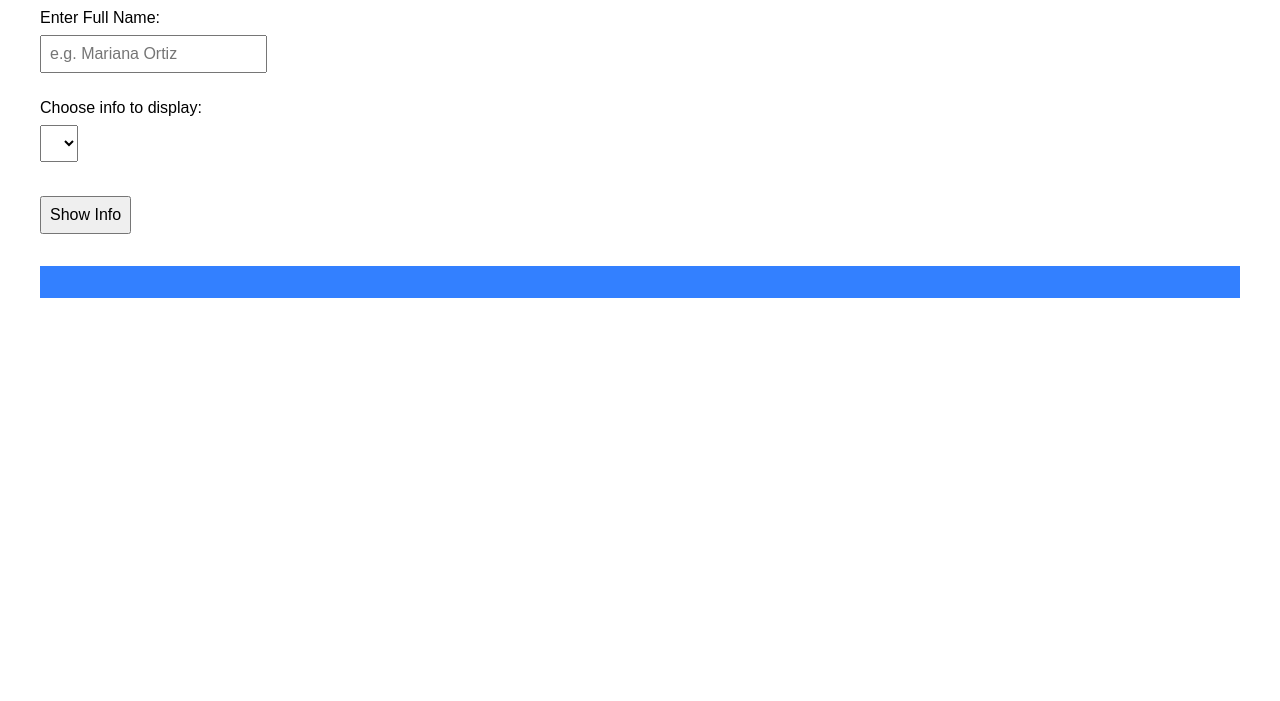
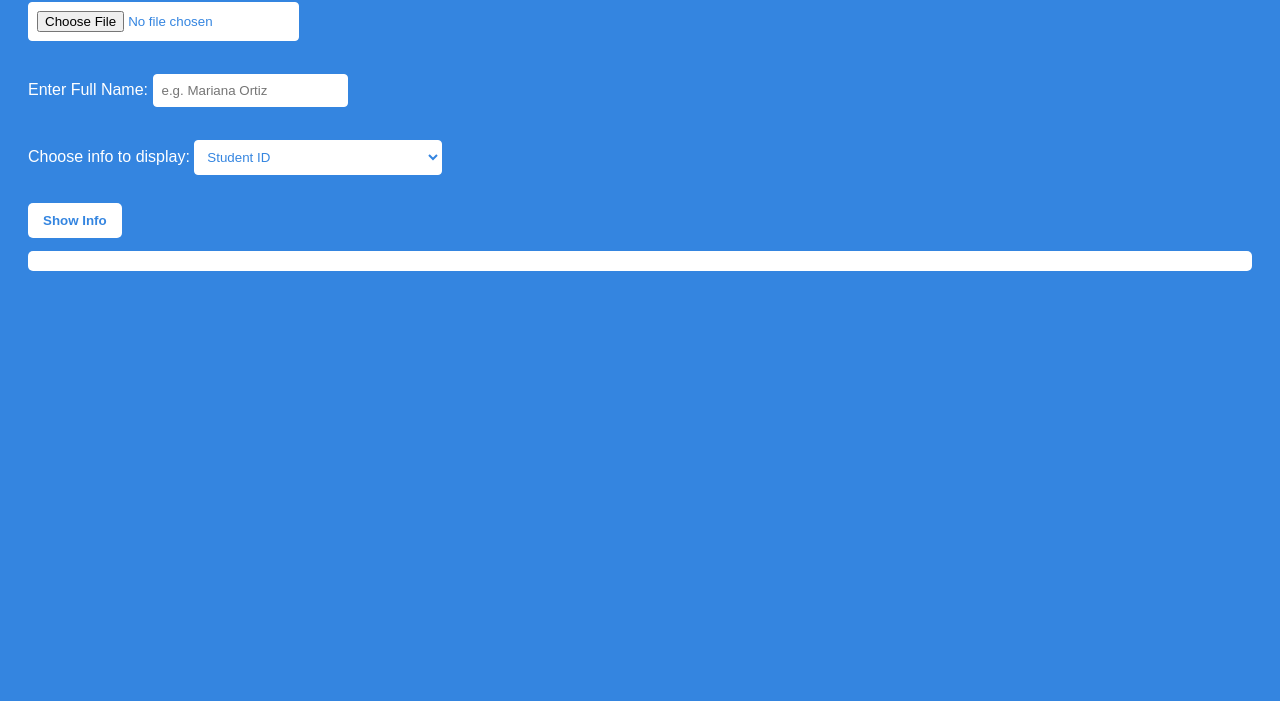
Before and after one commit to Pananana-hub/Pananana-hub.github.io, a plain HTML site: page index.html in a window 1280 px wide. Shown: the part 99-800 px from the top of the page. Drawn offline with Linux system fonts and the light colour scheme; no server answers.

Commit message:
Update index.html

```diff
--- a/index.html
+++ b/index.html
@@ -1,84 +1,124 @@
 <!DOCTYPE html>
 <html lang="en">
 <head>
-  <meta charset="UTF-8" />
+  <meta charset="UTF-8">
   <title>Eaglepedia</title>
+  <script src="https://cdnjs.cloudflare.com/ajax/libs/xlsx/0.18.5/xlsx.full.min.js"></script>
   <style>
     body {
+      background-color: #3485e0;
+      color: white;
       font-family: Arial, sans-serif;
-      padding: 2rem;
+      padding: 20px;
     }
-    input, select, button {
-      margin: 0.5rem 0;
-      padding: 0.5rem;
-      font-size: 1rem;
+
+    h2 {
+      color: white;
     }
-    #output {
-      margin-top: 1.5rem;
-      background: #3380ff;
-      padding: 1rem;
+
+    button {
+      background-color: #ffffff;
+      color: #3485e0;
+      border: none;
+      padding: 10px 15px;
+      border-radius: 5px;
+      cursor: pointer;
+      font-weight: bold;
+    }
+
+    input, select {
+      border: 1px solid #ffffff;
+      padding: 8px;
+      border-radius: 4px;
+      color: #3485e0;
+      background-color: #ffffff;
+      margin-top: 5px;
+      margin-bottom: 10px;
+    }
+
+    pre {
+      background-color: #ffffff;
+      color: #3485e0;
+      padding: 10px;
+      border-radius: 5px;
       white-space: pre-wrap;
     }
   </style>
 </head>
 <body>
-  <h2>EAGLEPEDIA</h2>
-
-  <label for="nameInput">Enter Full Name:</label><br>
-  <input type="text" id="nameInput" placeholder="e.g. Mariana Ortiz" /><br><br>
-
-  <label for="infoSelect">Choose info to display:</label><br>
-  <select id="infoSelect"></select><br><br>
-
+  <h2>Upload Student Spreadsheet</h2>
+  <input type="file" id="fileInput" />
+  <br><br>
+  <label for="nameInput">Enter Full Name:</label>
+  <input type="text" id="nameInput" placeholder="e.g. Mariana Ortiz" />
+  <br><br>
+  <label for="infoSelect">Choose info to display:</label>
+  <select id="infoSelect"></select>
+  <br><br>
   <button onclick="displayInfo()">Show Info</button>
 
   <pre id="output"></pre>
 
   <script>
-    const SHEET_URL = "https://docs.google.com/spreadsheets/d/e/2PACX-1vRNKRSt5AQiACvr0DM6CMDwHCxclNcqoSVKjapcMpNVhauINZx2yKhP2SpV_4pzW12wyV1A_bwLZ5HP/pub?output=csv";
     let data = [];
+    const columnsToShow = {
+      1: 'Student ID',
+      2: 'Grade',
+      3: 'Trend',
+      4: 'NOVA',
+      5: 'Cumulative Score 2024-2025',
+      6: 'Cumulative Score 2023-2024',
+      7: 'Cumulative Score 2022-2023',
+      8: 'Cumulative Score 2021-2022',
+      9: 'Cumulative Score 2020-2021',
+      10: 'Cumulative Score 2019-2020',
+      11: 'Extracurricular Activities 2024-2025',
+      12: 'Extracurricular Activities 2023-2024',
+      13: 'Extracurricular Activities 2022-2023',
+      14: 'Extracurricular Activities 2021-2022',
+      15: 'Extracurricular Activities 2021-2020',
+      16: 'Extracurricular Activities 2020-2019'
+    };
 
-    async function loadData() {
-      const res = await fetch(SHEET_URL);
-      const csvText = await res.text();
-      const rows = csvText.trim().split("\n").map(row => row.split(","));
-      const headers = rows[0];
-      data = rows.slice(1).map(row => {
-        const obj = {};
-        headers.forEach((header, i) => {
-          obj[header.trim()] = row[i] ? row[i].trim() : '';
-        });
-        obj['Full Name'] = `${obj['Nombre'] || ''} ${obj['Apellido'] || ''}`.trim();
-        return obj;
-      });
-
-      // Populate select dropdown
-      const infoSelect = document.getElementById("infoSelect");
-      headers.forEach(header => {
-        if (header !== "Nombre" && header !== "Apellido") {
-          const option = document.createElement("option");
-          option.value = header;
-          option.text = header;
-          infoSelect.appendChild(option);
-        }
-      });
+    const infoSelect = document.getElementById('infoSelect');
+    for (const [key, value] of Object.entries(columnsToShow)) {
+      const option = document.createElement('option');
+      option.value = value;
+      option.text = value;
+      infoSelect.appendChild(option);
     }
 
+    document.getElementById('fileInput').addEventListener('change', function (e) {
+      const reader = new FileReader();
+      reader.onload = function (e) {
+        const dataBinary = e.target.result;
+        const workbook = XLSX.read(dataBinary, { type: 'binary' });
+        const sheetName = workbook.SheetNames[0];
+        const sheet = workbook.Sheets[sheetName];
+        data = XLSX.utils.sheet_to_json(sheet, { defval: '', raw: false });
+
+        data.forEach(row => {
+          row['Full Name'] = (row['Nombre'] || '').trim() + ' ' + (row['Apellido'] || '').trim();
+        });
+
+        alert("File loaded successfully!");
+      };
+      reader.readAsBinaryString(e.target.files[0]);
+    });
+
     function displayInfo() {
-      const inputName = document.getElementById("nameInput").value.trim().toLowerCase();
-      const column = document.getElementById("infoSelect").value;
-      const output = document.getElementById("output");
+      const name = document.getElementById('nameInput').value.trim().toLowerCase();
+      const column = document.getElementById('infoSelect').value;
 
-      const result = data.find(row => row["Full Name"].toLowerCase() === inputName);
+      const result = data.find(row => row['Full Name'].toLowerCase() === name);
 
+      const output = document.getElementById('output');
       if (!result) {
         output.textContent = "Student not found. Make sure you typed the name correctly.";
       } else {
-        output.textContent = `${column} for ${result["Full Name"]}:\n${result[column]}`;
+        output.textContent = `${column} for ${result['Full Name']}:\n${result[column]}`;
       }
     }
-
-    loadData();
   </script>
 </body>
 </html>
```
